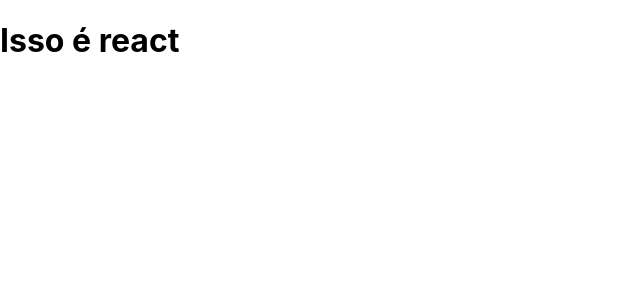
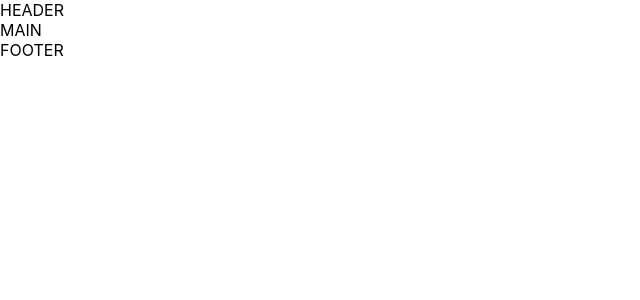
Before and after one commit to AngeloSchulerPiletti/Something-With_ReactJS, a React (Create React App) app: page / in a window 1280 px wide. Shown: the top 300 px of the page, without its empty margins (0-640 px from the left). Built offline with nearby package versions, Linux system fonts and the light colour scheme.

Commit message:
project structure

```diff
--- a/public/index.html
+++ b/public/index.html
@@ -24,7 +24,7 @@
       work correctly both with client-side routing and a non-root public URL.
       Learn how to configure a non-root public URL by running `npm run build`.
     -->
-    <title>React App</title>
+    <title>Angelo | First React App</title>
   </head>
   <body>
     <noscript>You need to enable JavaScript to run this app.</noscript>
--- a/src/App.js
+++ b/src/App.js
@@ -1,6 +1,14 @@
+import { Header } from "./components/Header";
+import { Main } from "./components/Main";
+import { Footer } from "./components/Footer";
+
 function App() {
   return (
-    <h1>Isso é react</h1>
+    <div>
+      <Header/>
+      <Main/>
+      <Footer/>
+    </div>
   );
 }
 
--- /dev/null
+++ b/src/components/Footer.jsx
@@ -0,0 +1,11 @@
+import React, { Component } from "react";
+
+export class Footer extends Component{
+    render(){
+        return(
+            <footer>
+                FOOTER
+            </footer>
+        );
+    }
+}
--- /dev/null
+++ b/src/components/Header.jsx
@@ -0,0 +1,11 @@
+import React, { Component } from "react";
+
+export class Header extends Component{
+    render(){
+        return(
+            <header>
+                HEADER
+            </header>
+        );
+    }
+}
--- /dev/null
+++ b/src/components/Main.jsx
@@ -0,0 +1,11 @@
+import React, { Component } from "react";
+
+export class Main extends Component{
+    render(){
+        return(
+            <main>
+                MAIN
+            </main>
+        );
+    }
+}
```
